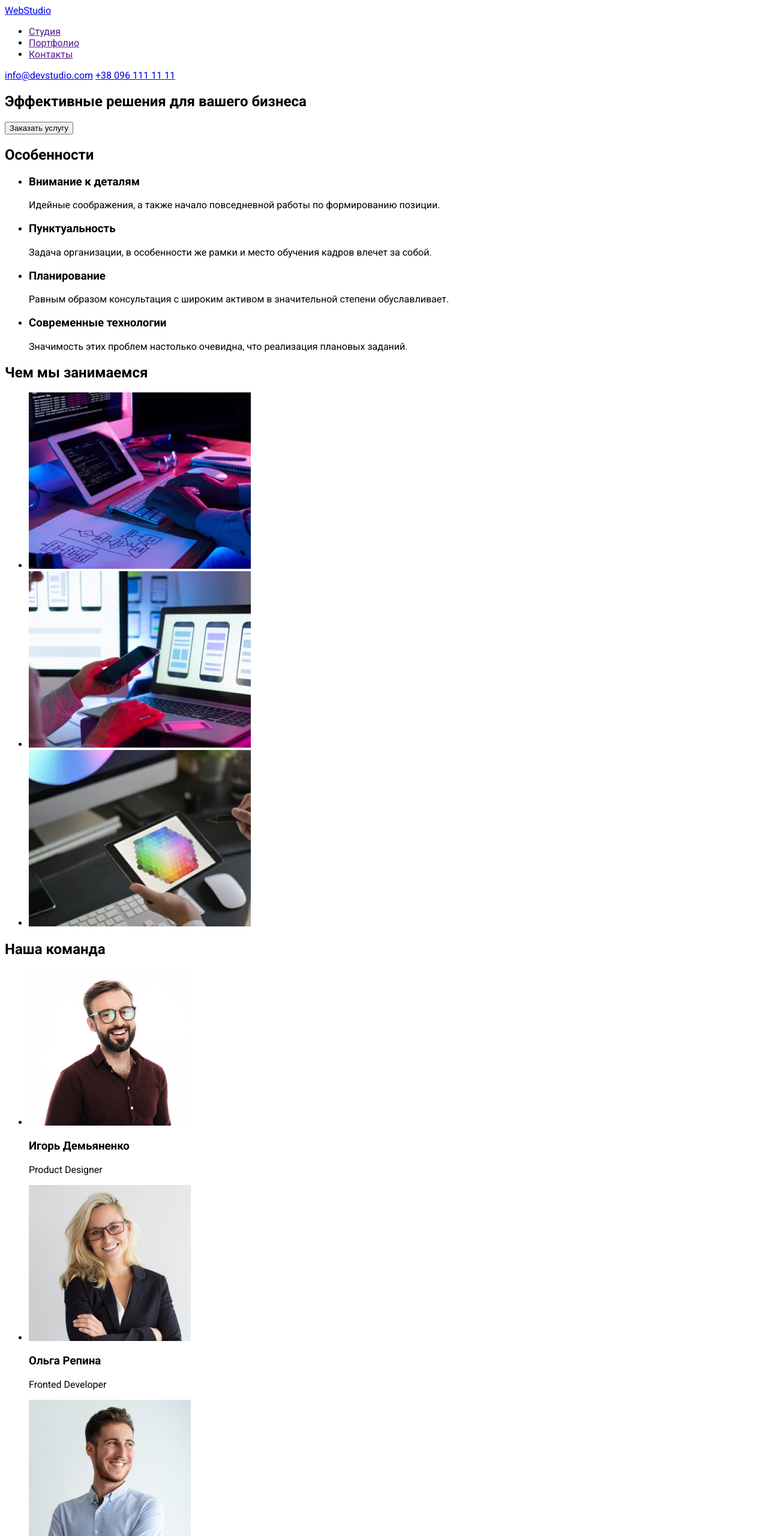
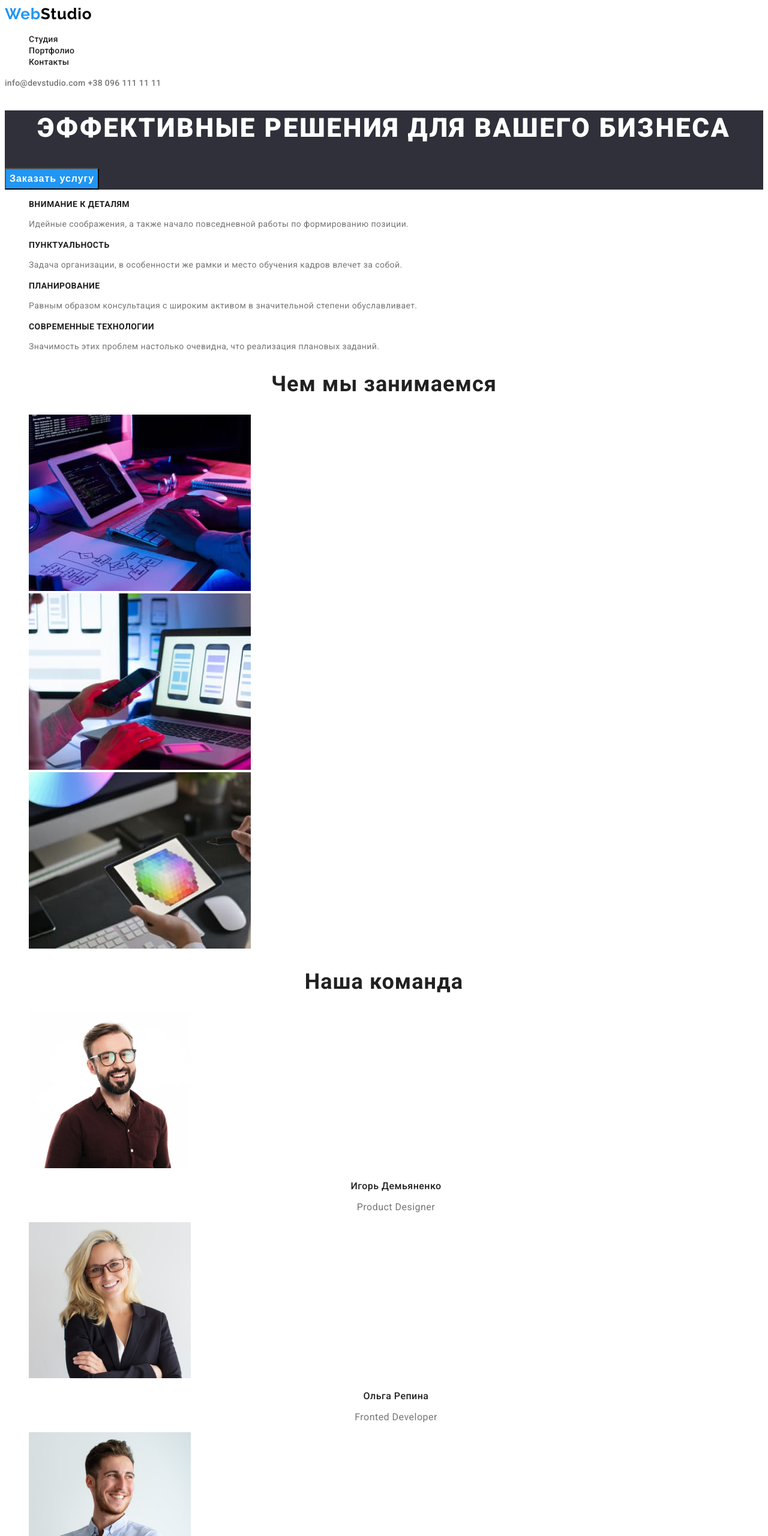
Before and after one commit to DimaUngarov/goit-markup-hw-02, a plain HTML site: page index.html in a window 1280 px wide. Shown: the top 2560 px of the page at 60% size. Drawn offline with Linux system fonts and the light colour scheme.

Commit message:
goit-markup-hw-02

```diff
--- a/css/style.css
+++ b/css/style.css
@@ -1,3 +1,151 @@
 body {
-  font-family: Roboto;
+  font-family: 'Roboto', sans-serif;
 }
+.link {
+  text-decoration: none;
+}
+.list {
+  list-style: none;
+}
+/*---------Header--------*/
+.header {
+}
+.header-logo {
+  font-family: 'Raleway', sans-serif;
+  font-style: normal;
+  font-weight: 700;
+  font-size: 26px;
+  line-height: calc(31 / 26);
+  letter-spacing: 0.03em;
+  color: #000000;
+}
+.logo {
+  color: #2196f3;
+}
+.header-link:hover,
+.header-link:focus {
+  color: #2196f3;
+}
+.header-link {
+  font-weight: 500;
+  font-size: 14px;
+  line-height: calc(16 / 14);
+  letter-spacing: 0.02em;
+  color: #212121;
+}
+.header-contacts {
+  font-weight: 500;
+  font-size: 14px;
+  line-height: calc(16 / 14);
+  letter-spacing: 0.02em;
+  color: #757575;
+}
+.header-contacts:focus,
+.header-contacts:hover {
+  color: #2196f3;
+}
+/*-----Hero-----*/
+.hero-section {
+  background: #2f303a;
+}
+.hero-title {
+  font-weight: 900;
+  font-size: 44px;
+  line-height: 1.36;
+  text-align: center;
+  letter-spacing: 0.06em;
+  text-transform: uppercase;
+  color: #ffffff;
+}
+.hero-btn {
+  font-weight: 700;
+  font-size: 16px;
+  line-height: 1.87;
+  display: flex;
+  align-items: center;
+  text-align: center;
+  letter-spacing: 0.06em;
+  color: #ffffff;
+  background-color: #2196f3;
+}
+.hero-btn:hover,
+.hero-btn:focus {
+  background-color: #188ce8;
+}
+/*------Feature-------*/
+.feature-title {
+  font-weight: 700;
+  font-size: 14px;
+  line-height: calc(16 / 14);
+  letter-spacing: 0.03em;
+  text-transform: uppercase;
+  color: #212121;
+}
+.feature-after-title {
+  font-weight: normal;
+  font-size: 14px;
+  line-height: 1.71;
+  letter-spacing: 0.03em;
+  color: #757575;
+}
+/*-----------Employment-----------*/
+.employment-title {
+  font-weight: 700;
+  font-size: 36px;
+  line-height: calc(42 / 36);
+  text-align: center;
+  letter-spacing: 0.03em;
+  color: #212121;
+}
+/*-------Team---------*/
+.team-title {
+  font-weight: bold;
+  font-size: 36px;
+  line-height: calc(42 / 36);
+  text-align: center;
+  letter-spacing: 0.03em;
+  color: #212121;
+}
+.team-sub-title {
+  font-weight: 500;
+  font-size: 16px;
+  line-height: calc(19 / 16);
+  text-align: center;
+  letter-spacing: 0.03em;
+  color: #212121;
+}
+.team-after-title {
+  font-weight: normal;
+  font-size: 16px;
+  line-height: calc(19 / 16);
+  text-align: center;
+  letter-spacing: 0.03em;
+  color: #757575;
+}
+/*----------Footer----------*/
+.footer {
+  background: #2f303a;
+}
+.footer-logo {
+  font-family: 'Raleway', sans-serif;
+  font-style: normal;
+  font-weight: bold;
+  font-size: 26px;
+  line-height: calc(31 / 26);
+  letter-spacing: 0.03em;
+  color: #ffffff;
+}
+.footer-adress {
+  font-weight: normal;
+  font-size: 14px;
+  line-height: 1.71;
+  letter-spacing: 0.03em;
+  color: #ffffff;
+}
+.footer-contacts {
+  font-weight: normal;
+  font-size: 14px;
+  line-height: 1.71;
+  letter-spacing: 0.03em;
+  color: rgba(255, 255, 255, 0.6);
+}
--- a/index.html
+++ b/index.html
@@ -17,105 +17,108 @@
     <!--Шапка-->
     <header class="header">
       <nav>
-        <a href="/" class="header-logo">WebStudio</a>
-        <ul>
-          <li><a href="" class="header-link">Студия</a></li>
-          <li><a href="" class="header-link">Портфолио</a></li>
-          <li><a href="" class="header-link">Контакты</a></li>
+        <a href="/" class="link header-logo"><span class="logo">Web</span>Studio</a>
+        <ul class="list">
+          <li><a href="/" class="link header-link">Студия</a></li>
+          <li><a href="./portfolio.html" class="link header-link">Портфолио</a></li>
+          <li><a href="/" class="link header-link">Контакты</a></li>
         </ul>
       </nav>
-      <a href="mailto:info@devstudio.com" class="link-mail">info@devstudio.com</a>
-      <a href="tel:+380961111111" class="link-tel">+38 096 111 11 11</a>
+      <a href="mailto:info@devstudio.com" class="link header-contacts">info@devstudio.com</a>
+      <a href="tel:+380961111111" class="link header-contacts">+38 096 111 11 11</a>
     </header>
     <!--Главная-->
     <main>
       <!--Герой-->
-      <div class="hero">
-        <section class="hero-section">
-          <h1>Эффективные решения для вашего бизнеса</h1>
-          <button name="button">Заказать услугу</button>
-        </section>
-      </div>
+      <section class="hero-section">
+        <h1 class="hero-title">Эффективные решения для вашего бизнеса</h1>
+        <button name="button" class="hero-btn">Заказать услугу</button>
+      </section>
       <!--Особенности-->
       <section class="feature">
-        <h2>Особенности</h2>
-        <ul>
-          <li>
-            <h3>Внимание к деталям</h3>
-            <p>Идейные соображения, а также начало повседневной работы по формированию позиции.</p>
+        <h2 style="display: none">Особенности</h2>
+        <ul class="list feature-list">
+          <li class="feature-item">
+            <h3 class="feature-title">Внимание к деталям</h3>
+            <p class="feature-after-title">
+              Идейные соображения, а также начало повседневной работы по формированию позиции.
+            </p>
           </li>
-          <li>
-            <h3>Пунктуальность</h3>
-            <p>
+          <li class="feature-item">
+            <h3 class="feature-title">Пунктуальность</h3>
+            <p class="feature-after-title">
               Задача организации, в особенности же рамки и место обучения кадров влечет за собой.
             </p>
           </li>
-          <li>
-            <h3>Планирование</h3>
-            <p>
+          <li class="feature-item">
+            <h3 class="feature-title">Планирование</h3>
+            <p class="feature-after-title">
               Равным образом консультация с широким активом в значительной степени обуславливает.
             </p>
           </li>
-          <li>
-            <h3>Современные технологии</h3>
-            <p>Значимость этих проблем настолько очевидна, что реализация плановых заданий.</p>
+          <li class="feature-item">
+            <h3 class="feature-title">Современные технологии</h3>
+            <p class="feature-after-title">
+              Значимость этих проблем настолько очевидна, что реализация плановых заданий.
+            </p>
           </li>
         </ul>
       </section>
       <!--Чем мы занимаемся-->
       <section class="employment">
-        <h2>Чем мы занимаемся</h2>
-        <ul>
-          <li>
+        <h2 class="employment-title">Чем мы занимаемся</h2>
+        <ul class="list">
+          <li class="employment-item">
             <img src="./images/box1.jpg" alt="Компьютер" width="370" />
           </li>
-          <li>
+          <li class="employment-item">
             <img src="./images/box2.jpg" alt="Смартфон" width="370" />
           </li>
-          <li>
+          <li class="employment-item">
             <img src="./images/box3.jpg" alt="Планшет" width="370" />
           </li>
         </ul>
       </section>
       <!--Наша команда-->
       <section class="team">
-        <h2>Наша команда</h2>
-        <ul>
-          <li>
+        <h2 class="team-title">Наша команда</h2>
+        <ul class="list">
+          <li class="team-item">
             <img src="./images/product_designer.jpg" alt="Игорь Демьяненко" width="270" />
-            <h3>Игорь Демьяненко</h3>
-            <p>Product Designer</p>
+            <h3 class="team-sub-title">Игорь Демьяненко</h3>
+            <p class="team-after-title">Product Designer</p>
           </li>
-          <li>
+          <li class="team-item">
             <img src="./images/fronted_developer.jpg" alt="Ольга Репина" width="270" />
-            <h3>Ольга Репина</h3>
-            <p>Fronted Developer</p>
+            <h3 class="team-sub-title">Ольга Репина</h3>
+            <p class="team-after-title">Fronted Developer</p>
           </li>
-          <li>
+          <li class="team-item">
             <img src="./images/marketing.jpg" alt="Николай Тарасов" width="270" />
-            <h3>Николай Тарасов</h3>
-            <p>Marketing</p>
+            <h3 class="team-sub-title">Николай Тарасов</h3>
+            <p class="team-after-title">Marketing</p>
           </li>
-          <li>
+          <li class="team-item">
             <img src="./images/uI_designer.jpg" alt="Михаил Ермаков" width="270" />
-            <h3>Михаил Ермаков</h3>
-            <p>UI Designer</p>
+            <h3 class="team-sub-title">Михаил Ермаков</h3>
+            <p class="team-after-title">UI Designer</p>
           </li>
         </ul>
       </section>
     </main>
     <!--Подвал-->
     <footer class="footer">
-      <a href="/">WebStudio</a>
+      <a href="/" class="link footer-logo"><span class="logo">Web</span>Studio</a>
       <address>
         <a
           href="https://goo.gl/maps/EaFk4fEM8nDLdyTD9"
           rel="nofollow noopener noreferrer"
+          class="link footer-adress"
           target="_blank"
           >г. Киев, пр-т Леси Украинки, 26
         </a>
-        <a href="mailto:info@example.com">info@example.com</a>
-        <a href="tel:+380991111111">+38 099 111 11 11</a>
+        <a href="mailto:info@example.com" class="link footer-contacts">info@example.com</a>
+        <a href="tel:+380991111111" class="link footer-contacts">+38 099 111 11 11</a>
       </address>
     </footer>
   </body>
```
Also changed, not shown: portfolio.html (added, +39 -0 lines).
